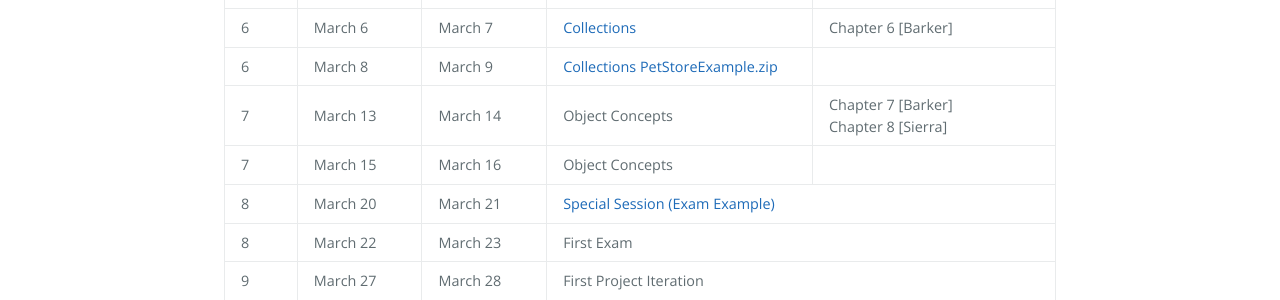
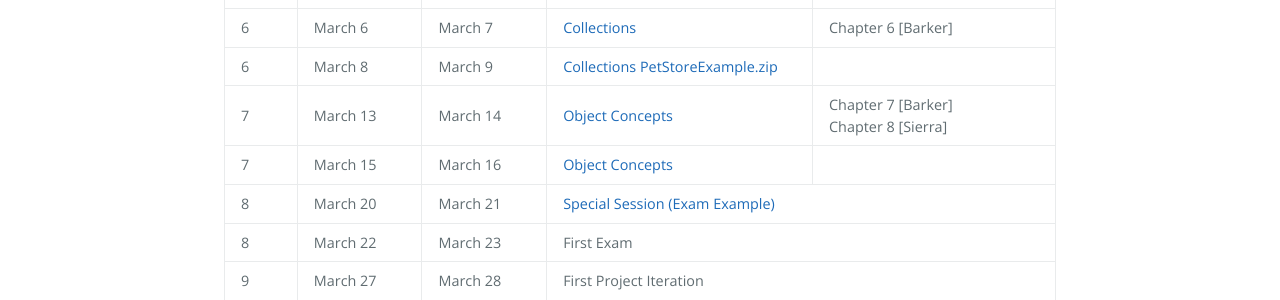
Before and after one commit to oopunal/oopunal.github.io, a Jekyll site: the page built from _posts/2017-01-7-syllabus.markdown, in a window 1280 px wide. Shown: the part 983-1283 px from the top of the page. Built offline with Jekyll 4.4.1, drawn with Linux system fonts in a browser that asks for light colours.

```diff
--- a/_posts/2017-01-7-syllabus.markdown
+++ b/_posts/2017-01-7-syllabus.markdown
@@ -108,14 +108,14 @@ categories: main
 <td>7</td>
 <td>March 13</td>
 <td>March 14</td>
-<td><a href="https://drive.google.com/open?id=0B6uYBzkBeRiaZElraUZHMWRHRGM" target="_blank"></a>Object Concepts</td>
+<td><a href="https://drive.google.com/open?id=0B6uYBzkBeRiaZElraUZHMWRHRGM" target="_blank">Object Concepts</a></td>
 <td>Chapter 7 [Barker]<br>Chapter 8 [Sierra]</td>
 </tr>
 <tr>
 <td>7</td>
 <td>March 15</td>
 <td>March 16</td>
-<td><a href="https://drive.google.com/open?id=0B6uYBzkBeRiaNzdnZUdlbk1COU0" target="_blank"></a>Object Concepts</td>
+<td><a href="https://drive.google.com/open?id=0B6uYBzkBeRiaNzdnZUdlbk1COU0" target="_blank">Object Concepts</a></td>
 <td></td>
 </tr>
 <tr>
```
